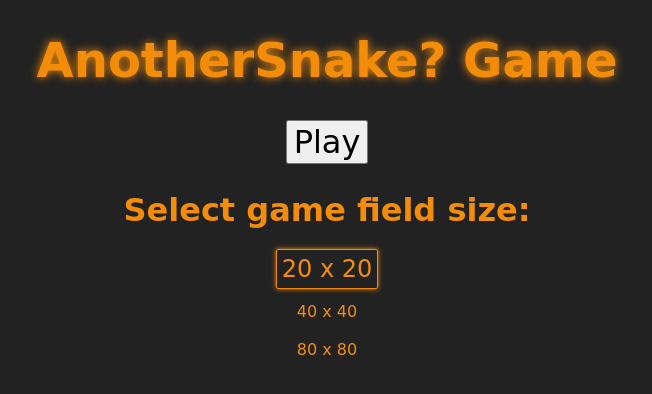
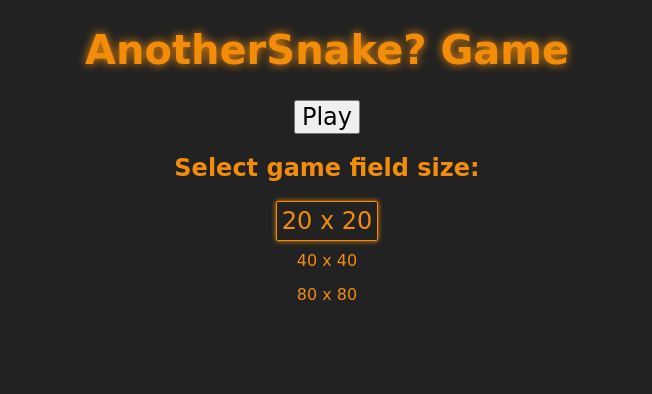
Before and after one commit to olegosh/anothersnake, a website built with webpack: page src/index.html in a window 1280 px wide. Shown: the whole page, without its empty margins (313-965 px from the left). Built offline with nearby package versions, Linux system fonts and the light colour scheme; a web font is replaced by a local one.

Commit message:
Styles corrections

```diff
--- a/src/index.css
+++ b/src/index.css
@@ -6,33 +6,38 @@ body {
   padding: 0;
 }
 
-h1,
+#menu h1,
 #controls {
-  font-size: 3em;
+  font-size: 2.5em;
   text-shadow: 0px 0px 10px #F38D09;
 }
 
-h2,
-button,
-p,
-#display-score {
-  font-size: 2em;
+#menu h2,
+#play-button,
+#reload-button,
+#display-score,
+#about p {
+  font-size: 1.5em;
 }
 
-input,
+#select-size input,
 #score {
   font-size: 1.2em;
 }
 
-label {
+#select-size label,
+#about,
+#reload-button {
   padding: 5px;
+  margin-bottom: 5px;
+  display: inline-block;
 }
 
-input[type="radio"] {
+#select-size input[type="radio"] {
   display: none;
 }
 
-input[type="radio"]:checked + label {
+#select-size input[type="radio"]:checked + label {
   border: 1px solid #F38D09;
   font-size: 1.5em;
   border-radius: 2px;
@@ -48,7 +53,6 @@ input[type="radio"]:checked + label {
 
 #controls div,
 #center div {
-  /* display: inline-table; */
   display: grid;
   align-items: center;
   justify-content: center;
--- a/src/index.html
+++ b/src/index.html
@@ -17,10 +17,10 @@
     <form id="select-size">
       <input type="radio" name="size" id="s-20-20" value="20" checked />
       <label for="s-20-20">20 x 20</label>
-      <br /><br />
+      <br />
       <input type="radio" name="size" id="s-40-40" value="40" />
       <label for="s-40-40">40 x 40</label>
-      <br /><br />
+      <br />
       <input type="radio" name="size" id="s-80-80" value="80" />
       <label for="s-80-80">80 x 80</label>
     </form>
@@ -30,10 +30,10 @@
 
   <div id="game-over">
     <h1>Game over</h1>
+    <button id="reload-button" onclick="location.reload();">Reload</button>
+    <br />
     <div id="display-score"></div>
     <div id="about"></div>
-    <br /><br />
-    <button id="reload-button" onclick="location.reload();">Reload</button>
   </div>
 
   <canvas id="snake"></canvas>
```
